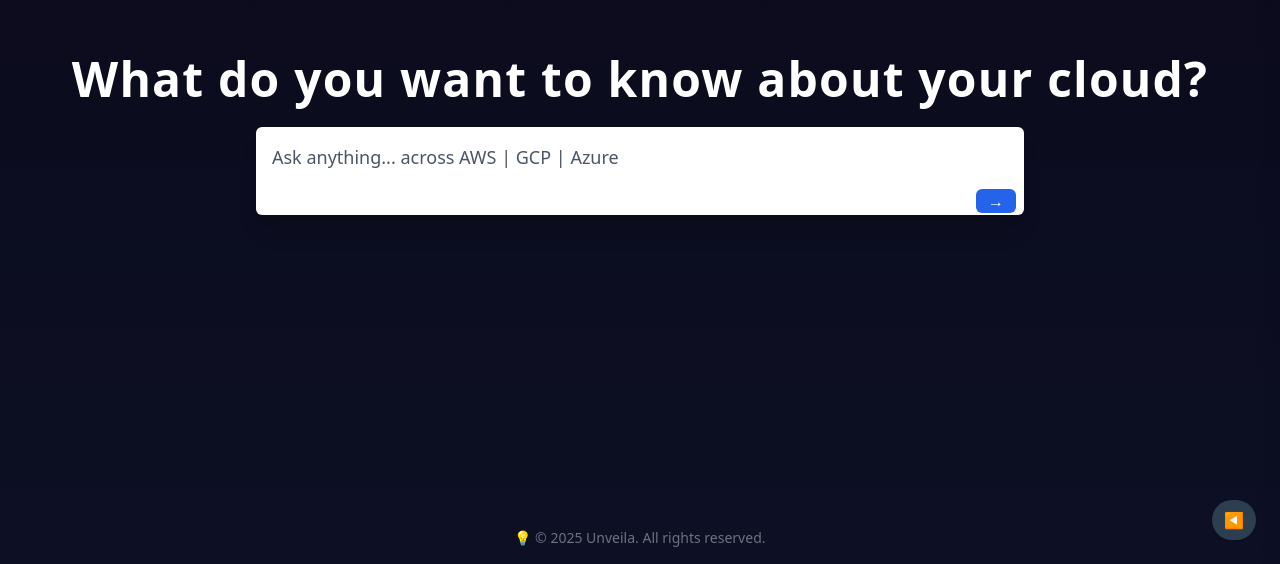
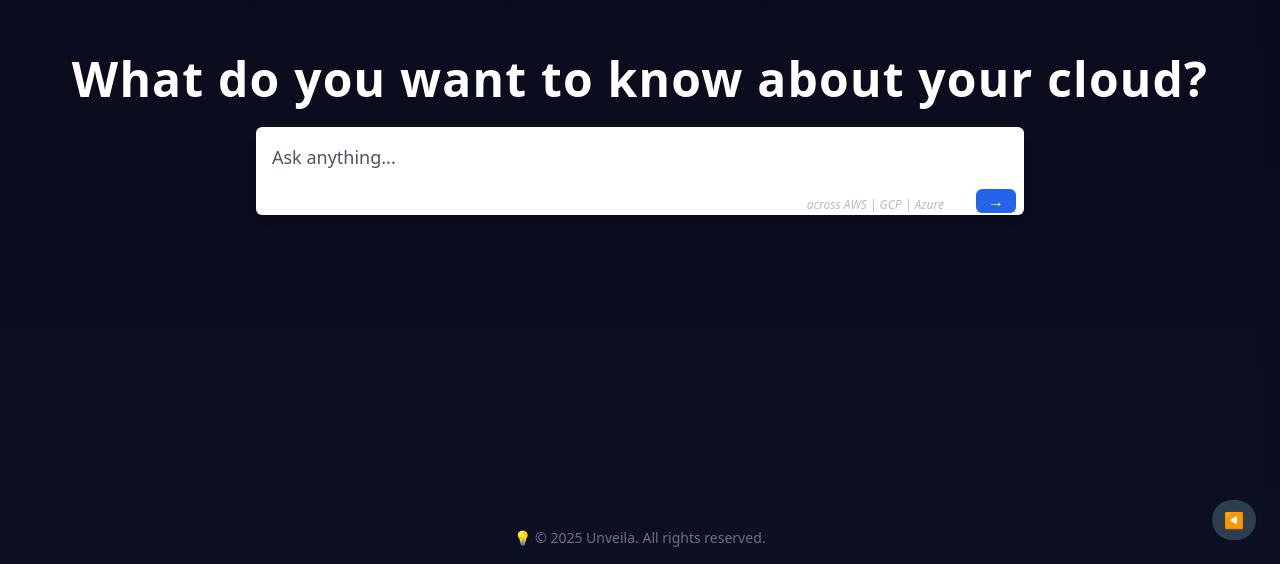
Before and after one commit to satyaelipe/unveila-landing-page, a React (Vite) app: page / in a window 1280 px wide. Shown: the part 236-800 px from the top of the page. Built offline with nearby package versions, Linux system fonts and the light colour scheme.

Commit message:
Update LandingPage.jsx

```diff
--- a/src/LandingPage.jsx
+++ b/src/LandingPage.jsx
@@ -66,7 +66,6 @@ export default function LandingPage() {
       e.preventDefault();
       console.log('Submitting query:', query);
       setShowSuggestions(false);
-      // TODO: Replace with backend call
     }
   };
 
@@ -80,7 +79,6 @@ export default function LandingPage() {
 
   return (
     <div className="min-h-screen bg-gradient-to-b from-[#0a0a1a] to-[#0d0f24] text-white flex flex-col scroll-smooth">
-      {/* Toggle Button Bottom-Right */}
       {!sidebarOpen && (
         <button
           onClick={() => setSidebarOpen(true)}
@@ -94,7 +92,6 @@ export default function LandingPage() {
       <main id="home" className="flex-grow flex flex-col items-center justify-center px-6 text-center fade-section">
         <h1 className="text-4xl md:text-5xl font-semibold tracking-wide mb-6">What do you want to know about your cloud?</h1>
 
-        {/* Central Search Box */}
         <div className="relative w-full max-w-3xl">
           <textarea
             value={query}
@@ -103,9 +100,12 @@ export default function LandingPage() {
             onBlur={() => setTimeout(() => setShowSuggestions(false), 200)}
             onKeyDown={handleSearchSubmit}
             rows={2}
-            placeholder="Ask anything... across AWS | GCP | Azure"
+            placeholder="Ask anything..."
             className="w-full px-4 py-4 pr-14 text-black rounded-md placeholder-gray-600 text-lg shadow-xl resize-none overflow-hidden"
           />
+          <div className="absolute bottom-2 right-20 text-xs text-gray-400 italic animate-pulse">
+            across AWS | GCP | Azure
+          </div>
           <button
             onClick={handleSearchSubmit}
             className="absolute right-2 bottom-2 px-3 bg-blue-600 hover:bg-blue-700 text-white rounded-md"
```
